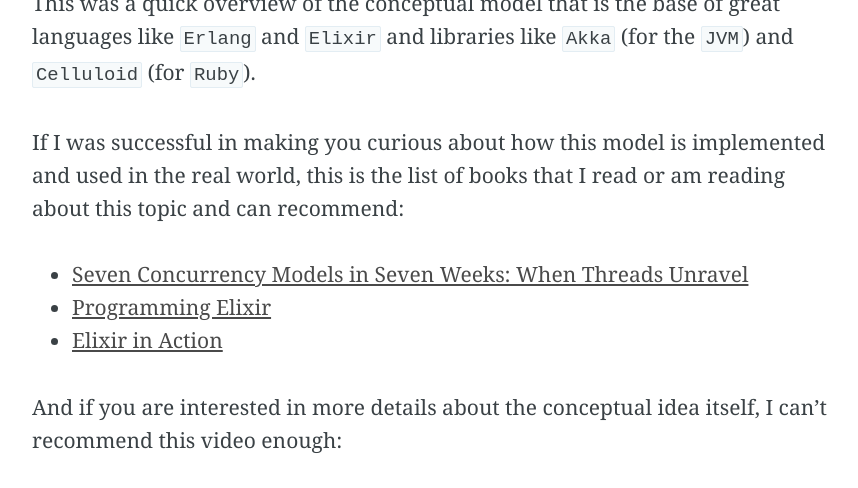
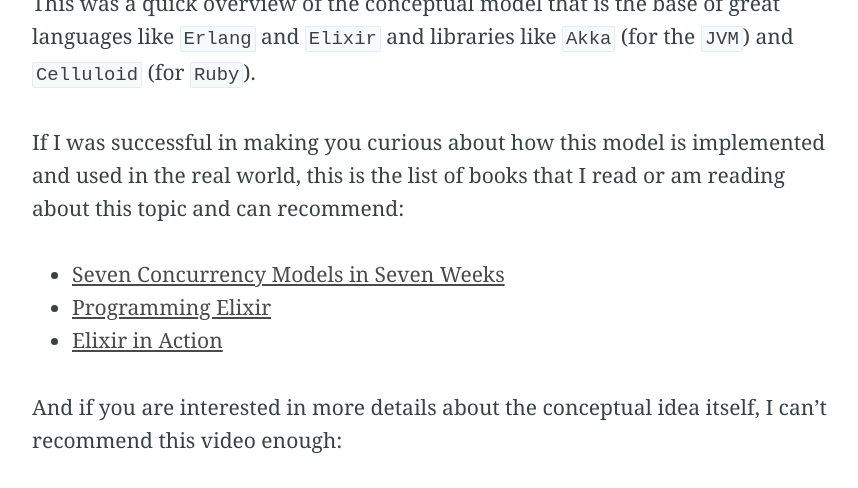
Before and after one commit to brianstorti/brianstorti.github.io, a Jekyll site: the page built from _posts/2015-07-09-the-actor-model.md, in a window 1280 px wide and 900 px high, scrolled down 4397 px, cut to the strip 0-488 px from the top of the window. Shown: the whole strip, without its empty margins (208-1066 px from the left). Built offline with Jekyll 4.4.1, drawn with Linux system fonts in a browser that asks for light colours; comment, search, counter and statistics services are not loaded.

```diff
--- a/_posts/2015-07-09-the-actor-model.md
+++ b/_posts/2015-07-09-the-actor-model.md
@@ -121,9 +121,9 @@ If I was successful in making you curious about how this model is implemented
 and used in the real world, this is the list of books that I read or am reading
 about this topic and can recommend:
 
-* [Seven Concurrency Models in Seven Weeks: When Threads Unravel](https://amzn.to/3rznII1)
-* [Programming Elixir](https://amzn.to/3xMZcUL)
-* [Elixir in Action](https://amzn.to/3EhOpV2)
+* [Seven Concurrency Models in Seven Weeks](https://amzn.to/45letyM)
+* [Programming Elixir](https://amzn.to/4jj3NUX)
+* [Elixir in Action](https://amzn.to/44Qpt78)
 
 And if you are interested in more details about the conceptual idea itself, I
 can't recommend this video enough:
```
Also changed, not shown: _posts/2017-05-23-replication.md (+2 -2 lines), _posts/2017-06-30-tcp-flow-control.md (+1 -1 lines).
